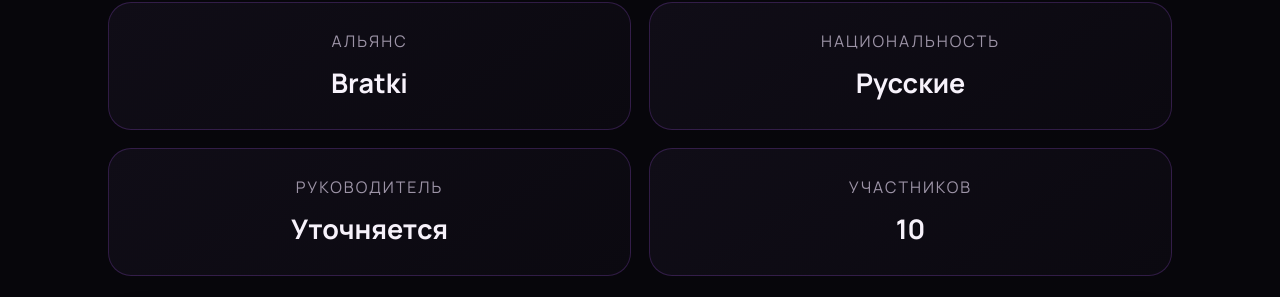
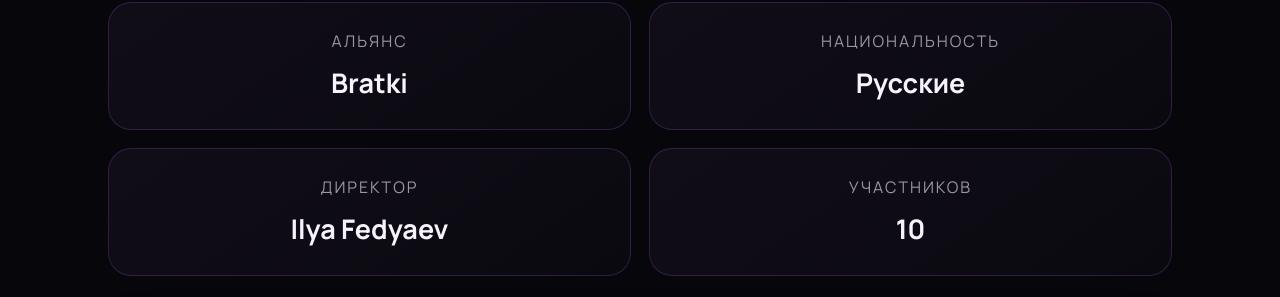
Before and after one commit to MAGINSTER/Retex.Empire.github.io, a plain HTML site: page index.html in a window 1280 px wide. Shown: the part 995-1292 px from the top of the page. Drawn offline with Linux system fonts and the light colour scheme.

Commit message:
Set RETEX EMPIRE director

```diff
--- a/index.html
+++ b/index.html
@@ -72,7 +72,7 @@ footer strong{color:#c65aff}
 <div class="info-card"><small>Основатель</small><strong>Ilya_Fedyaev</strong></div>
 <div class="info-card"><small>Альянс</small><strong>Bratki</strong></div>
 <div class="info-card"><small>Национальность</small><strong>Русские</strong></div>
-<div class="info-card"><small>Руководитель</small><strong>Уточняется</strong></div>
+<div class="info-card"><small>Директор</small><strong>Ilya Fedyaev</strong></div>
 <div class="info-card"><small>Участников</small><strong>10</strong></div>
 </section>
 <details class="panel" open>
```
